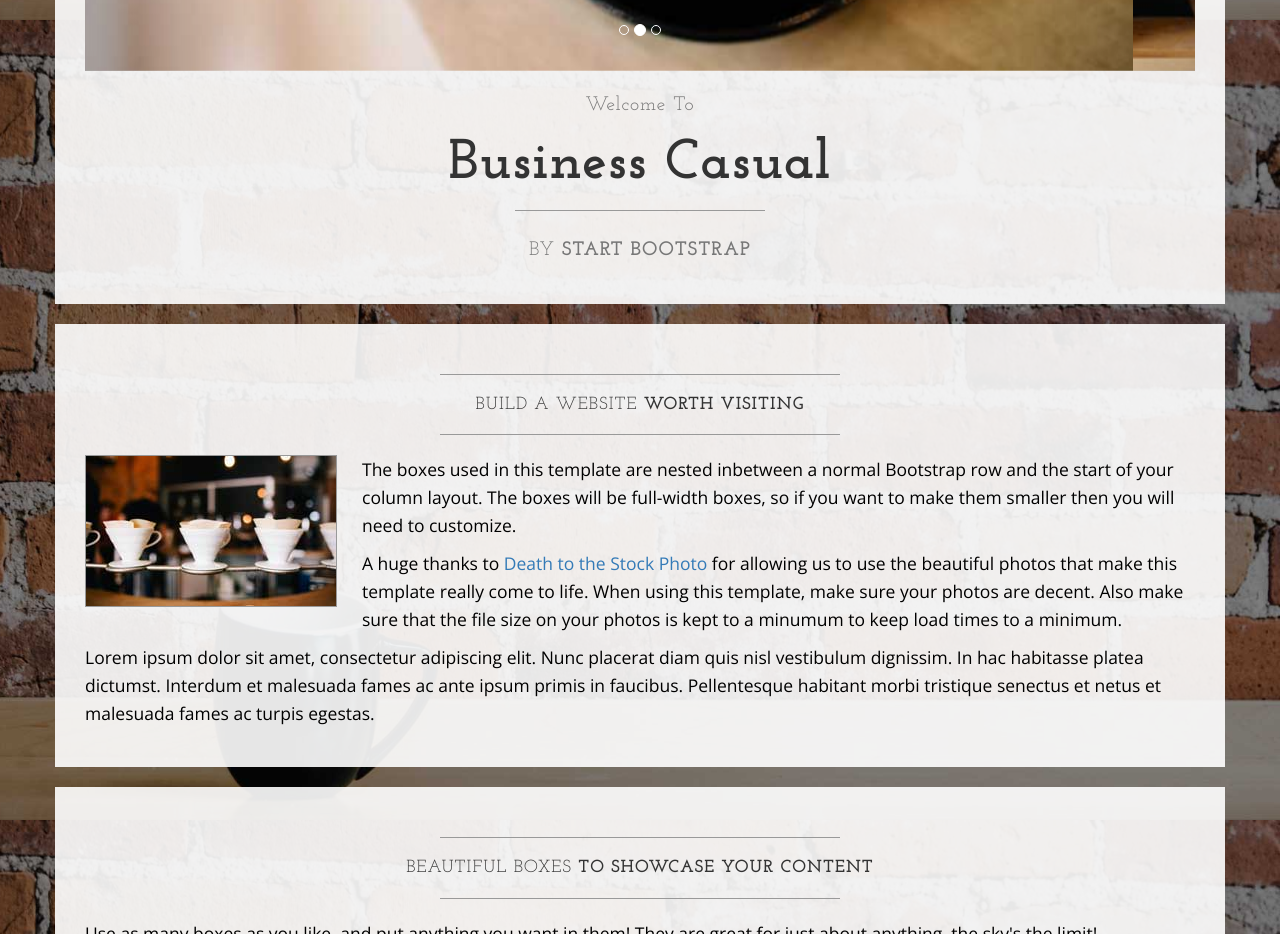
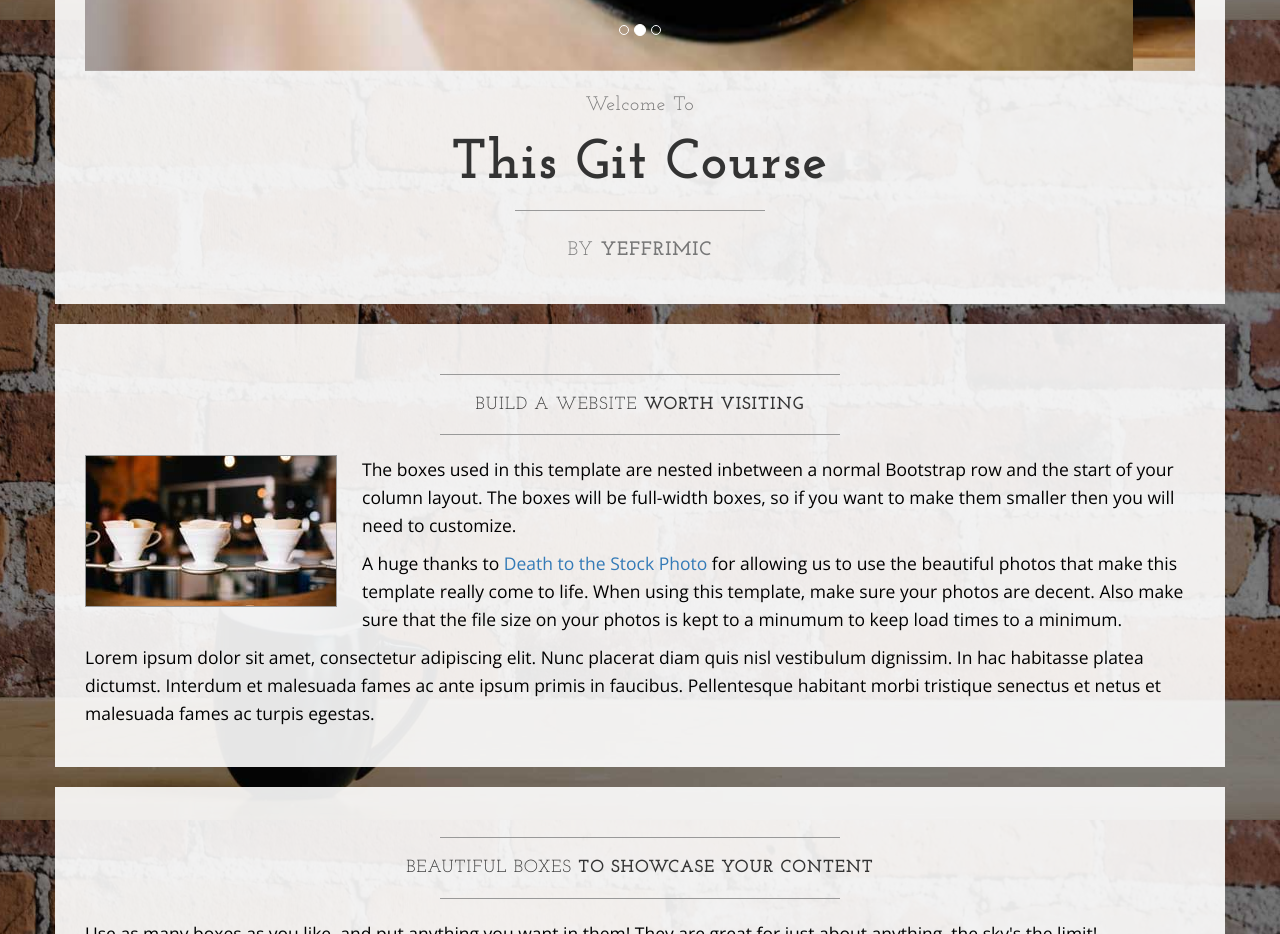
Before and after one commit to yeffrimic/gitcourse, a plain HTML site: page index.html in a window 1280 px wide. Shown: the part 780-1714 px from the top of the page. Drawn offline with nearby package versions, Linux system fonts and the light colour scheme.

Commit message:
change items after carrousel

```diff
--- a/index.html
+++ b/index.html
@@ -108,11 +108,11 @@
                     <h2 class="brand-before">
                         <small>Welcome to</small>
                     </h2>
-                    <h1 class="brand-name">Business Casual</h1>
+                    <h1 class="brand-name">this git course</h1>
                     <hr class="tagline-divider">
                     <h2>
                         <small>By
-                            <strong>Start Bootstrap</strong>
+                            <strong>yeffrimic</strong>
                         </small>
                     </h2>
                 </div>
```
